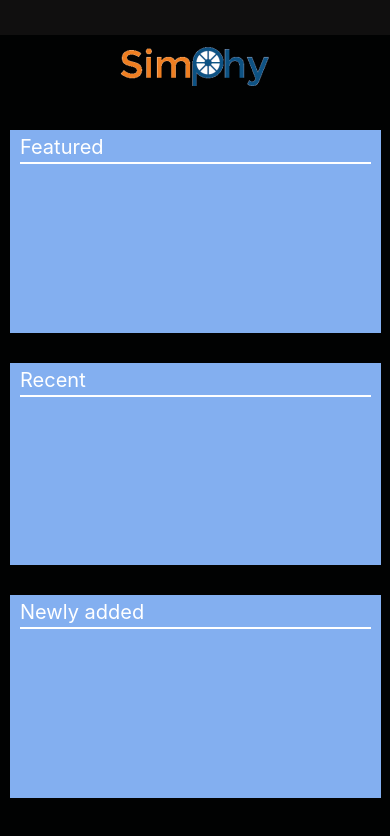
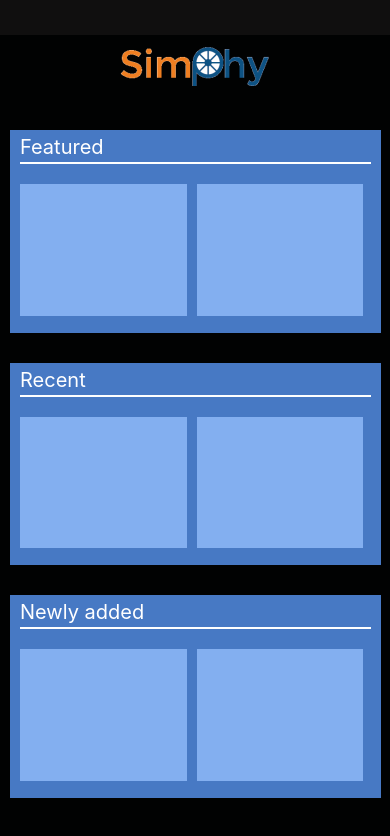
Before and after one commit to anujpandey0212/Simphy, a React Native app: screen / in a window 390 px wide. Shown: the top 836 px of the page. Built offline with nearby package versions, Linux system fonts and the light colour scheme.

Commit message:
all rectangles added

```diff
--- a/components/mainscreen/index.js
+++ b/components/mainscreen/index.js
@@ -16,14 +16,26 @@ const Mainscreen = (props) => {
            <View style={styles.simulation_container}>
                <Text style={styles.header_font}>Featured</Text>
                <View style={styles.line}></View>
+               <View style={styles.boxes_container}>
+                   <View style={styles.simulation_boxes}></View>
+                   <View style={styles.simulation_boxes}></View>
+               </View>
            </View>
            <View style={styles.simulation_container}>
                 <Text style={styles.header_font}>Recent</Text>
                 <View style={styles.line}></View>
+                <View style={styles.boxes_container}>
+                   <View style={styles.simulation_boxes}></View>
+                   <View style={styles.simulation_boxes}></View>
+                </View>
            </View>
            <View style={styles.simulation_container}>
                 <Text style={styles.header_font}>Newly added</Text>
                 <View style={styles.line}></View>
+                <View style={styles.boxes_container}>
+                   <View style={styles.simulation_boxes}></View>
+                   <View style={styles.simulation_boxes}></View>
+                </View>
            </View>
         </View>
     );
--- a/components/mainscreen/styles.js
+++ b/components/mainscreen/styles.js
@@ -27,7 +27,7 @@ const styles=StyleSheet.create({
    simulation_container:{
     height:'24%',
     width:'95%',
-    backgroundColor:'#83AFF0',
+    backgroundColor:'#4779C4',
     marginTop:30,
     marginLeft:10,
     marginRight:10,
@@ -44,6 +44,20 @@ const styles=StyleSheet.create({
     marginLeft:10,
     marginRight:10,
     paddingTop:3,
+   },
+   boxes_container:{
+    display:'flex',
+    flexDirection:'row',
+    height:'65%',
+    width:'50%',
+    marginTop:20,
+   },
+   simulation_boxes:
+   {
+       height:"100%",
+       width:'90%',
+       backgroundColor:'#83AFF0',
+       marginLeft:10,
    }
 });
 
```
